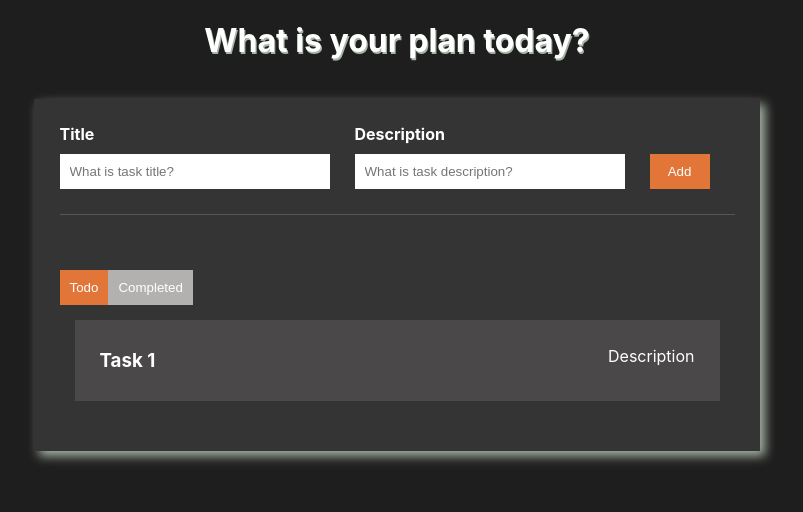
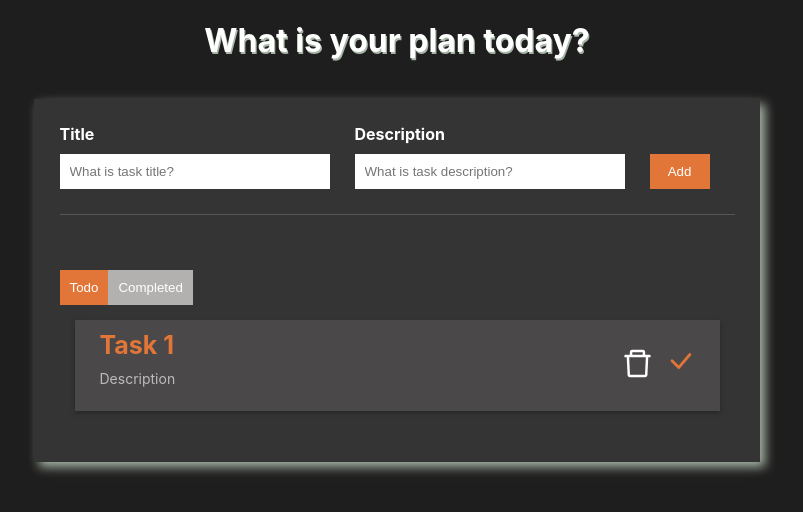
Before and after one commit to Aman07122002/Internship_Project, a React (Create React App) app in the folder to-do-app/: page / in a window 1280 px wide. Shown: the top 512 px of the page, without its empty margins (243-1046 px from the left). Built offline with nearby package versions, Linux system fonts and the light colour scheme.

Commit message:
Styling part complete

```diff
--- a/to-do-app/package.json
+++ b/to-do-app/package.json
@@ -8,6 +8,7 @@
     "@testing-library/user-event": "^13.5.0",
     "react": "^18.2.0",
     "react-dom": "^18.2.0",
+    "react-icons": "^5.0.1",
     "react-scripts": "^5.0.1",
     "web-vitals": "^2.1.4"
   },
--- a/to-do-app/src/App.css
+++ b/to-do-app/src/App.css
@@ -94,8 +94,45 @@ h1{
   background-color:  rgb(74, 72, 72);
   display: flex;
   justify-content: space-between;
+  align-items: center;
   padding: 25px;
   padding-bottom: 10px;
   padding-top: 10px;
   margin-bottom: 10px;
+  box-shadow: 0px 2px 4px rgb(39, 38, 38);
 }
+
+.todo-list-item h3{
+  font-size: 25px;
+  color: rgb(225, 118, 56);
+  font-weight: bold;
+  margin: 0px;
+}
+
+.todo-list-item p{
+  margin-top: 10px;
+  color: #bdbcbc;
+  font-size: 14px;
+}
+
+.icon{
+  font-size: 35px;
+  cursor: pointer;
+}
+
+.icon:hover{
+  color: red;
+
+}
+
+.check-icon{
+  font-size: 30px;
+  cursor: pointer;
+  color: rgb(225, 118, 56);
+  margin-left: 10px;
+  margin-bottom: 5px;
+}
+
+.check-icon:hover{
+  color: rgb(177, 93, 45);
+}
--- a/to-do-app/src/App.js
+++ b/to-do-app/src/App.js
@@ -1,5 +1,8 @@
 import React,{useState} from 'react';
 import './App.css';
+import {AiOutlineDelete} from 'react-icons/ai';
+import {BsCheckLg} from 'react-icons/bs'
+
 
 function App() {
   const[todo,completed]=useState(false);
@@ -28,11 +31,17 @@ function App() {
 
         <div className="todo-list">
           <div className="todo-list-item">
-            <h3>Task 1</h3>
+            <div><h3>Task 1</h3>
             <p>Description</p>
+            </div>
+            <div>
+            <AiOutlineDelete className="icon" title="Delete?"/>
+            <BsCheckLg className="check-icon" title="Completed?"/>
           </div>
+          </div>
+
+
         </div>
-
       </div>
     </div>
   );
```
Also changed, not shown: 1 other file (tests, documents, lock files or other folders).
